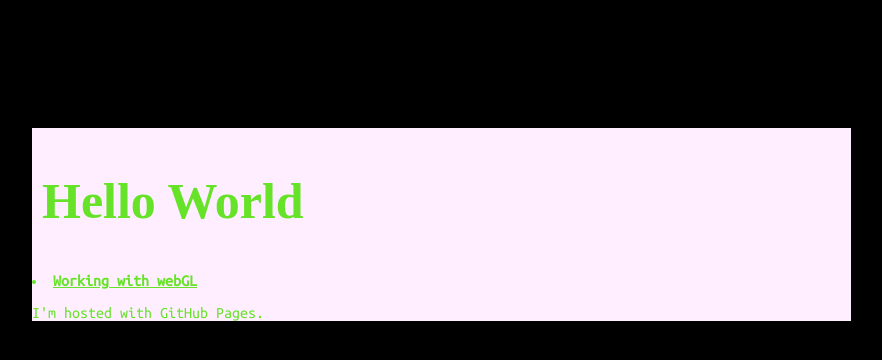
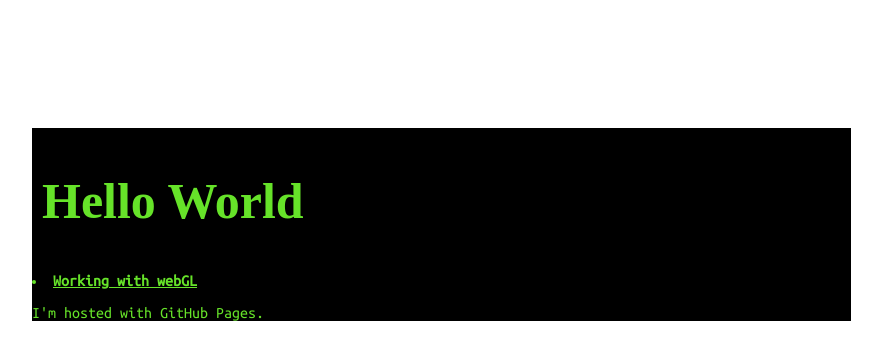
Before and after one commit to maixiem/maixiem.github.io, a plain HTML site: page index.html in a window 1280 px wide. Shown: the whole page, without its empty margins (96-978 px from the left). Drawn offline with Linux system fonts and the light colour scheme.

```diff
--- a/index.html
+++ b/index.html
@@ -7,7 +7,7 @@
 @import url('https://fonts.googleapis.com/css?family=Ubuntu+Mono');
 
 body{
-	background-color: #000000;
+	background-color: #ffffff;
 	color: #66E329;
 	margin: 10%;
 }
@@ -26,7 +26,7 @@
 	color: #000;
 }
 #content{
-	background-color: #fef;
+	background-color: #000000;
 	width: 80%;
 	height: 100%
 	margin: 10%;
```
